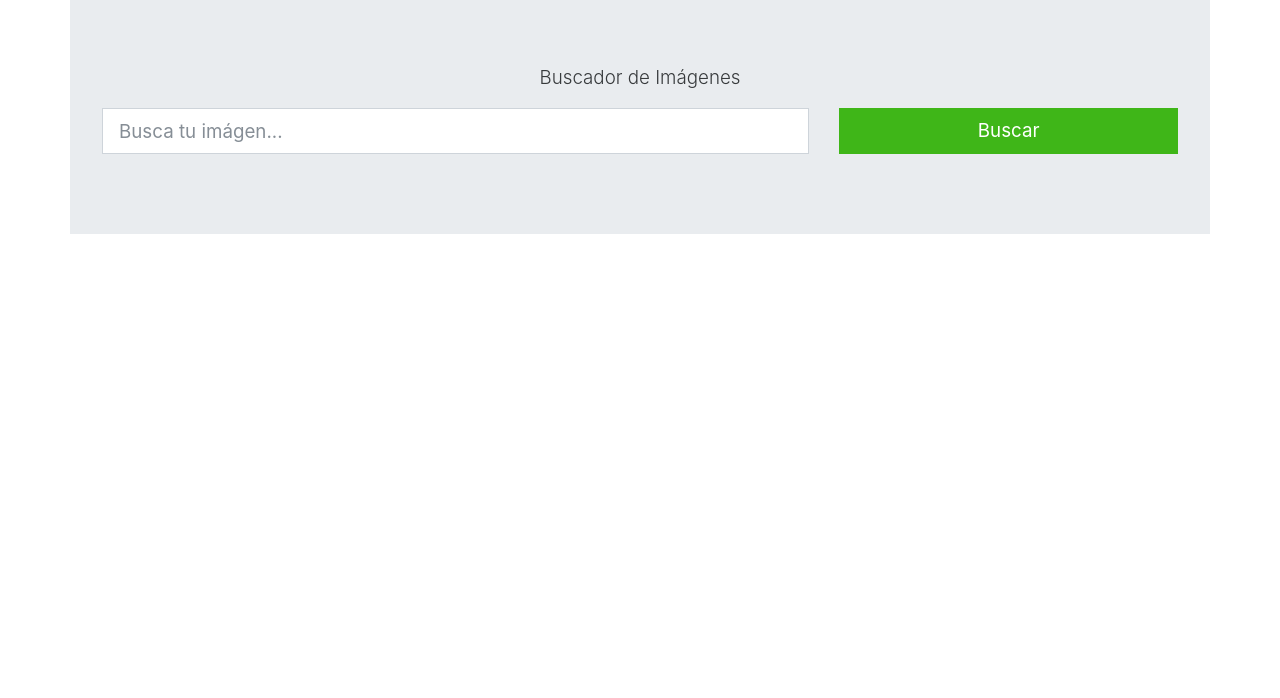
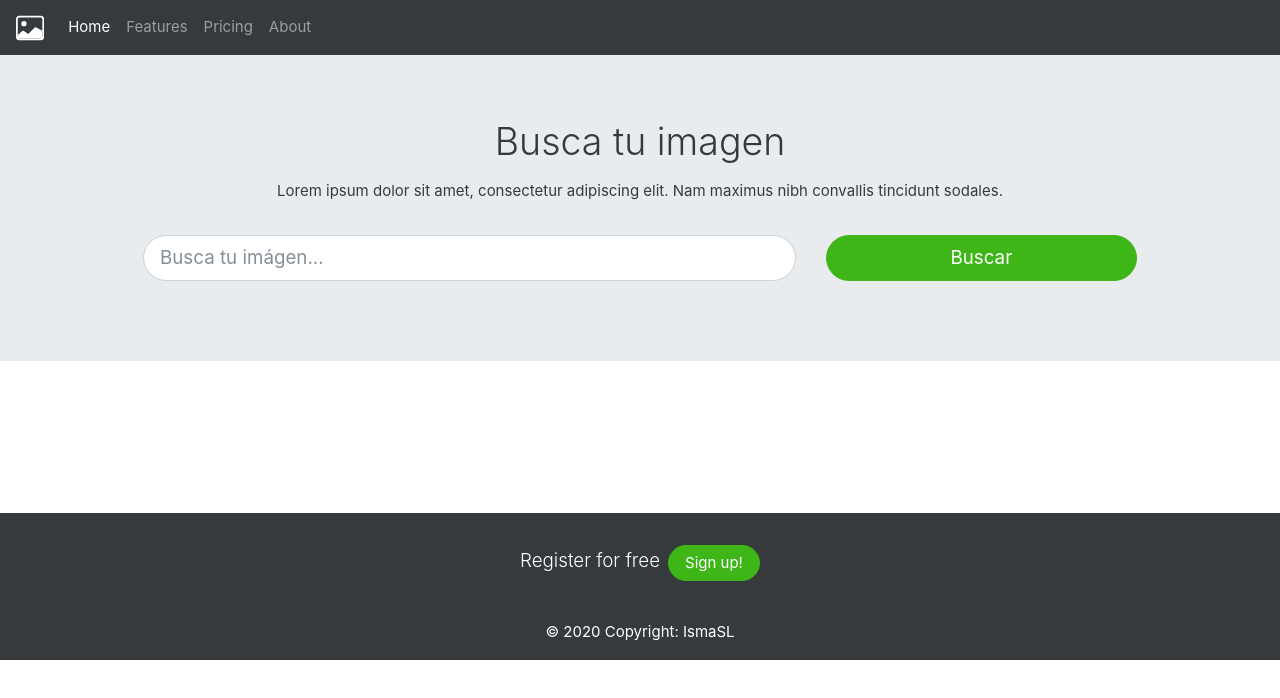
Before and after one commit to IsmaSL/BuscadorImg_React-JS, a React (Create React App) app: page / in a window 1280 px wide. Shown: the top 698 px of the page. Built offline with nearby package versions, Linux system fonts and the light colour scheme.

Commit message:
P3_04: Creando componentes visuales y mejorando diseño.

```diff
--- a/src/App.js
+++ b/src/App.js
@@ -2,6 +2,8 @@ import React, { useState, useEffect } from 'react';
 import Buscador from './Components/Buscador';
 import Error from './Components/Error'
 import Resultado from './Components/Resultado'
+import Menu from './Components/Menu';
+import Pie from './Components/Pie';
 
 function App() {
   // State Principal
@@ -90,6 +92,7 @@ function App() {
     guardarError(false);
   }
   // Cargando un componente condicional (componente Error)
+  // Cargo una previa
   let componente;
   // Validamos el estado del error
   if(error){
@@ -104,22 +107,28 @@ function App() {
                     imagenes = { imagenes }
                     pagAnterior = { pagAnterior }
                     pagSiguiente = { pagSiguiente }
+                    noPagina = { pagina }
                 />
   }
   // Lo que se va a visualizar
   return (
-    <div className="app container p-0">
+    <div className="app container p-0 m-0 col-lg-12">
+      <Menu />
       <div className="jumbotron">
-        <p className="lead text-center">Buscador de Imágenes</p>
+        <h1 className="text-center pb-2">Busca tu imagen
+
+        </h1>
+        <p className="text-center pb-3">Lorem ipsum dolor sit amet, consectetur adipiscing elit. Nam maximus nibh convallis tincidunt sodales.</p>
         {/* Se llama al componente Buscador, que manda información al componente App */}
         <Buscador
           datosConsulta = { datosConsulta }
         />
       </div>
-      <div className="row justify-content-center">
-         {/* Aquí se llama al componente condicional, depende de su resultado */}
+      <div className="row justify-content-center mx-0 pb-4 mb-5">
+        {/* Aquí se llama al componente condicional, depende de su resultado */}
         { componente }
       </div>
+      <Pie />
     </div>
   );
 }
--- a/src/Components/Buscador.js
+++ b/src/Components/Buscador.js
@@ -26,21 +26,21 @@ function Buscador({datosConsulta}){
     // Lo que se va a visualizar
     return (
         <form onSubmit = { buscar }>
-            <div className="row">
+            <div className="row px-5 mx-5">
                 <div className="form-group col-md-8">
                     <input
                         onChange={ handleChange }
                         type="text"
                         name="termino"
                         id="termino"
-                        className="form-control form-control-lg"
+                        className="form-control form-control-lg esq"
                         placeholder="Busca tu imágen..."
                     />
                 </div>
                 <div className="form-group col-md-4">
                     <input
                         type="submit"
-                        className="btn btn-success btn-lg btn-block"
+                        className="btn btn-success btn-lg btn-block esq"
                         value="Buscar"
                     />
                 </div>
--- a/src/Components/Error.js
+++ b/src/Components/Error.js
@@ -4,9 +4,9 @@ function Error({mensaje}) {
     // Lo que se va a visualizar
     return(
         <div className="row">
-            <div className="col-md-12">
-                <div className="alert alert-dimissible alert-danger alert-block text-center">
-                    <button type="button" className="close" data-dismiss="alert" aria-label="Close">
+            <div className="col-12 mt-5">
+                <div className="alert alert-dimissible alert-danger p-5 text-center esq2">
+                    <button type="button" className="close ml-3" data-dismiss="alert" aria-label="Close">
                         <span aria-hidden="true">&times;</span>
                     </button>
                     <strong>Ops!</strong> { mensaje }
--- /dev/null
+++ b/src/Components/Menu.js
@@ -0,0 +1,37 @@
+import React from 'react';
+
+function Menu() {
+    return(
+        <nav className="navbar navbar-expand-lg navbar-dark bg-dark">
+        <a className="navbar-brand" href="www.example.com">
+        <svg width="1.5em" height="1.5em" viewBox="0 0 16 16" className="bi bi-image" fill="currentColor" xmlns="http://www.w3.org/2000/svg">
+          <path fillRule="evenodd" d="M14.002 2h-12a1 1 0 0 0-1 1v10a1 1 0 0 0 1 1h12a1 1 0 0 0 1-1V3a1 1 0 0 0-1-1zm-12-1a2 2 0 0 0-2 2v10a2 2 0 0 0 2 2h12a2 2 0 0 0 2-2V3a2 2 0 0 0-2-2h-12z"/>
+          <path d="M10.648 7.646a.5.5 0 0 1 .577-.093L15.002 9.5V14h-14v-2l2.646-2.354a.5.5 0 0 1 .63-.062l2.66 1.773 3.71-3.71z"/>
+          <path fillRule="evenodd" d="M4.502 7a1.5 1.5 0 1 0 0-3 1.5 1.5 0 0 0 0 3z"/>
+        </svg>
+        </a>
+        <button className="navbar-toggler" type="button" data-toggle="collapse" data-target="#navbarColor02" aria-controls="navbarColor02" aria-expanded="false" aria-label="Toggle navigation">
+          <span className="navbar-toggler-icon"></span>
+        </button>
+
+        <div className="collapse navbar-collapse" id="navbarColor02">
+          <ul className="navbar-nav mr-auto">
+            <li className="nav-item active">
+              <a className="nav-link" href="www.example.com">Home <span className="sr-only">(current)</span></a>
+            </li>
+            <li className="nav-item">
+              <a className="nav-link" href="www.example.com">Features</a>
+            </li>
+            <li className="nav-item">
+              <a className="nav-link" href="www.example.com">Pricing</a>
+            </li>
+            <li className="nav-item">
+              <a className="nav-link" href="www.example.com">About</a>
+            </li>
+          </ul>
+        </div>
+      </nav>
+    )
+}
+
+export default Menu;
--- a/src/Components/Paginacion.js
+++ b/src/Components/Paginacion.js
@@ -3,9 +3,22 @@ import React from 'react';
 const Paginacion = props => {
     // Lo que se va a visualizar
     return(
-        <div className="py-3">
-            <button type="button" onClick={props.pagAnterior} className="btn btn-info mr-4 esq">&larr; Anterior</button>
-            <button type="button" onClick={props.pagSiguiente} className="btn btn-info esq">Siguiente &rarr;</button>
+        <div className="pt-3 pb-0">
+            <button type="button" onClick={props.pagAnterior} className="btn btn-info mr-4 esq px-3">
+                <svg width="1.5em" height="1.5em" viewBox="0 0 16 16" className="bi bi-chevron-compact-left mr-3" fill="currentColor" xmlns="http://www.w3.org/2000/svg">
+                    <path fillRule="evenodd" d="M9.224 1.553a.5.5 0 0 1 .223.67L6.56 8l2.888 5.776a.5.5 0 1 1-.894.448l-3-6a.5.5 0 0 1 0-.448l3-6a.5.5 0 0 1 .67-.223z"/>
+                </svg>
+                Anterior
+            </button>
+            <button className="btn btn-success mr-4 esq px-3">
+                { props.noPagina }
+            </button>
+            <button type="button" onClick={props.pagSiguiente} className="btn btn-info esq  px-3">
+                Siguiente
+                <svg width="1.5em" height="1.5em" viewBox="0 0 16 16" className="bi bi-chevron-compact-righ ml-3" fill="currentColor" xmlns="http://www.w3.org/2000/svg">
+                    <path fillRule="evenodd" d="M6.776 1.553a.5.5 0 0 1 .671.223l3 6a.5.5 0 0 1 0 .448l-3 6a.5.5 0 1 1-.894-.448L9.44 8 6.553 2.224a.5.5 0 0 1 .223-.671z"/>
+                </svg>
+            </button>
         </div>
     )
     // Los botones para la paginación funcionan con in listener onClick
--- /dev/null
+++ b/src/Components/Pie.js
@@ -0,0 +1,23 @@
+import React from 'react';
+
+function Pie() {
+    return(
+        <footer className="page-footer font-small bg-dark text-white pt-4">
+            <div className="container">
+                <ul className="list-unstyled list-inline text-center py-2">
+                    <li className="list-inline-item">
+                        <h5 className="mb-0">Register for free</h5>
+                    </li>
+                    <li className="list-inline-item">
+                        <a href="example.com" className="btn btn-success esq px-3">Sign up!</a>
+                    </li>
+                </ul>
+            </div>
+            <div className="footer-copyright text-center py-3 text-white bg-black">© 2020 Copyright:
+                <a className="text-white" href="https://github.com/IsmaSL"> IsmaSL</a>
+            </div>
+        </footer>
+    )
+}
+
+export default Pie;
--- a/src/Components/Resultado.js
+++ b/src/Components/Resultado.js
@@ -2,7 +2,7 @@ import React from 'react';
 import Imagen from './Imagen'
 import Paginacion from './Paginacion';
 // Esta función recibe datos del Componente Padre
-function Resultado({imagenes, pagAnterior, pagSiguiente}) {
+function Resultado({imagenes, pagAnterior, noPagina, pagSiguiente}) {
     // Se crea el método que visualizará todas las imágenes
     const mostrarImagenes = () => {
         // Comprueba el tamaño del arreglo de las imágenes, si es 0
@@ -30,6 +30,7 @@ function Resultado({imagenes, pagAnterior, pagSiguiente}) {
                 {/* Se llama al componente Paginacion y se le envía la función de paginación */}
                 <Paginacion
                     pagAnterior = { pagAnterior }
+                    noPagina = { noPagina }
                     pagSiguiente = { pagSiguiente }
                 />
             </React.Fragment>
--- a/src/index.css
+++ b/src/index.css
@@ -13,5 +13,9 @@ code {
 }
 
 .esq{
-  border-radius: 35px;
+  border-radius: 40px;
 }
+
+.esq2{
+  border-radius: 15px;
+}
```
Also changed, not shown: src/Components/Imagen.js (+19 -5 lines).
